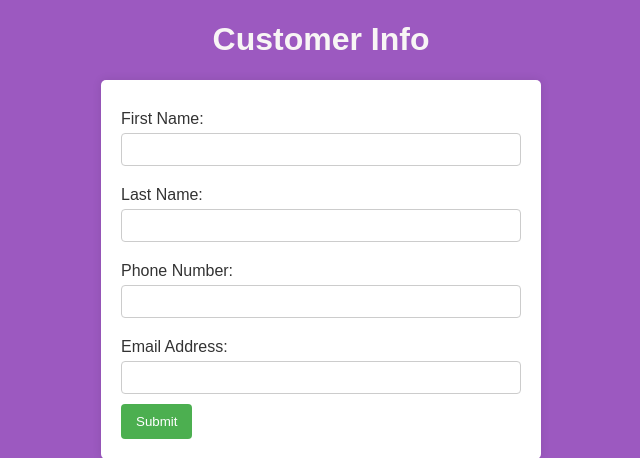
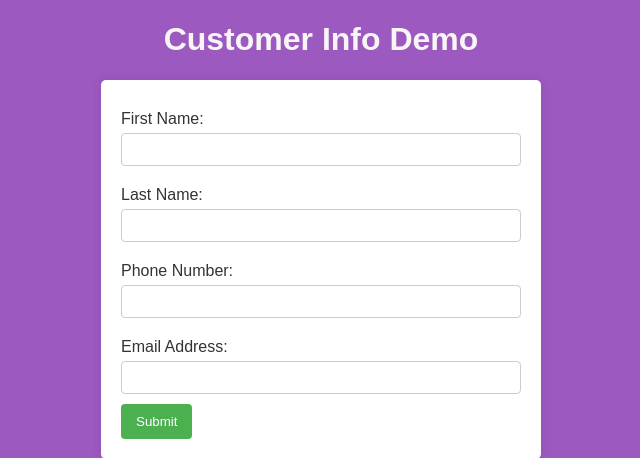
Before and after one commit to nagababudba0999/flask-app, a Flask app: page / in a window 1280 px wide. Shown: the top 458 px of the page, without its empty margins (319-959 px from the left). Run offline with Flask 2, Linux system fonts and the light colour scheme.

Commit message:
modified index.html

```diff
--- a/templates/index.html
+++ b/templates/index.html
@@ -55,7 +55,7 @@
     </style>
 </head>
 <body>
-    <h1>Customer Info </h1>
+    <h1>Customer Info Demo</h1>
     <form action="/" method="POST">
         <label for="first_name">First Name:</label>
         <input type="text" name="first_name" required>
```
